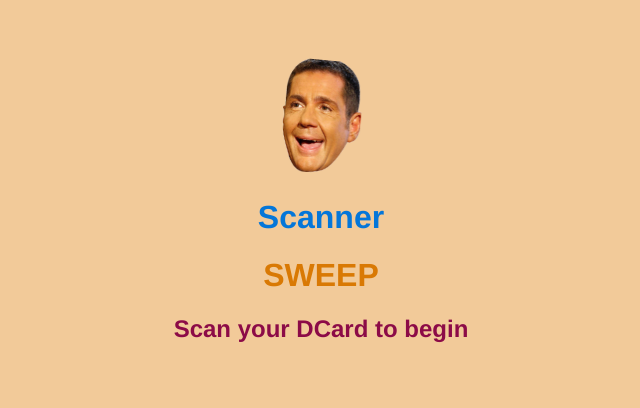
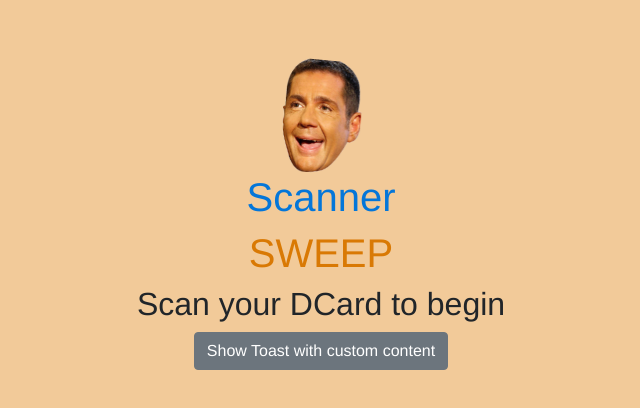
Before and after one commit to Scotsoo/ScannerSweep, a Vue app in the folder frontend/: page /#/ in a window 1280 px wide. Shown: the top 408 px of the page, without its empty margins (319-959 px from the left). Built offline with nearby package versions, Linux system fonts and the light colour scheme; no server answers.

Commit message:
Add bootstrap.  Basic Toast framework.

```diff
--- a/frontend/package.json
+++ b/frontend/package.json
@@ -8,6 +8,8 @@
     "lint": "vue-cli-service lint"
   },
   "dependencies": {
+    "bootstrap": "^4.3.1",
+    "bootstrap-vue": "^2.0.4",
     "core-js": "^3.3.2",
     "vue": "^2.6.10",
     "vue-router": "^3.1.3",
--- a/frontend/src/App.vue
+++ b/frontend/src/App.vue
@@ -23,4 +23,9 @@ html {
   background-color: #F2CA99;
   color: #8C0B47;
 }
+
+#app {
+  background-color: #F2CA99;
+}
+
 </style>
--- a/frontend/src/components/Home.vue
+++ b/frontend/src/components/Home.vue
@@ -1,17 +1,20 @@
 <template>
-  <div class="hello">
+  <div class="container hello">
     <img src ="../assets/dale.png" style="width: 10vh" class="dale">
     <h1 class="scanner">Scanner</h1>
     <h1 class="sweep">SWEEP</h1>
     <h2>Scan your DCard to begin</h2>
+    <Toast></Toast>
   </div>
 </template>
 
 <script>
 import BarcodeScanner from '../helpers/BarcodeScanner'
+import Toast from './Toast'
 const bcs = new BarcodeScanner()
 export default {
   name: 'Home',
+  components: {Toast},
   created: function () {
     bcs.register()
     bcs.on(BarcodeScanner.keys().scanned, (barcode) => {
--- /dev/null
+++ b/frontend/src/components/Toast.vue
@@ -0,0 +1,65 @@
+<template>
+  <div>
+    <b-button @click="popToast">Show Toast with custom content</b-button>
+  </div>
+</template>
+
+<script>
+  export default {
+    name: 'Toast',
+    data() {
+      return {
+        count: 0
+      }
+    },
+    methods: {
+
+      /*
+          Config:
+              variant: 'info'| 'warning' | 'success' | 'primary'
+              noautohide : true | false
+              delay: integer (ms)
+      */
+      popToast(config) {
+        // Use a shorter name for this.$createElement
+        const h = this.$createElement
+
+        config = config | {}
+
+        // Increment the toast count
+        this.count++
+        // Create the message
+        const vNodesMsg = h(
+          'p',
+          { class: ['text-center', 'mb-0'] },
+          [
+            h('b-spinner', { props: { type: 'grow', small: true } }),
+            ' Flashy ',
+            h('strong', {}, 'toast'),
+            ` message #${this.count} `,
+            h('b-spinner', { props: { type: 'grow', small: true } })
+          ]
+        )
+        // Create the title
+        const vNodesTitle = h(
+          'div',
+          { class: ['d-flex', 'flex-grow-1', 'align-items-baseline', 'mr-2'] },
+          [
+            // h('strong', { class: 'mr-2' }, 'The Title'),
+            h('img', { class: 'dale', src: '../assets/dale.png', style: 'width: 10vh'}),
+            // h('small', { class: 'ml-auto text-italics' }, '5 minutes ago')
+          ]
+        )
+        // Pass the VNodes as an array for message and title
+        this.$bvToast.toast([vNodesMsg], {
+          toaster: 'b-toaster-bottom-center',
+          title: [vNodesTitle],
+          solid: true,
+          noAutoHide: config.noautohide || true,
+          autoHideDelay : config.delay || 1000,
+          variant: config.primary || 'primary'
+        })
+      }
+    }
+ }
+</script>
```
Also changed, not shown: frontend/src/main.js (+8 -0 lines), 1 other file (tests, documents, lock files or other folders).
